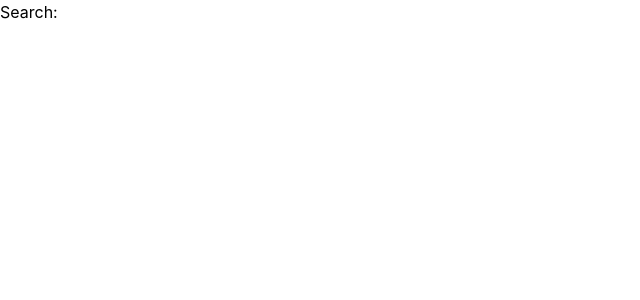
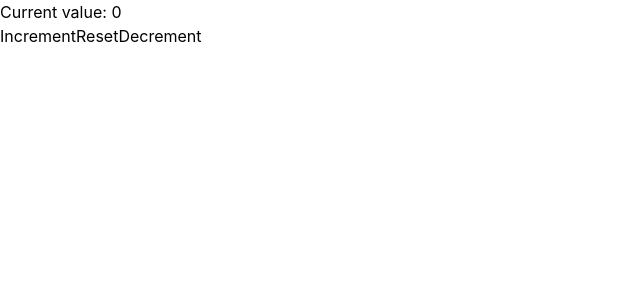
Before and after one commit to ksb1701/Assignments, a React (Vite) app in the folder react-advanced/: page / in a window 1280 px wide. Shown: the top 300 px of the page, without its empty margins (0-640 px from the left). Built offline with nearby package versions, Linux system fonts and the light colour scheme; the HTML template or start-up script is replaced by a standard one.

Commit message:
Session 4 tasks.

```diff
--- a/react-advanced/src/App.tsx
+++ b/react-advanced/src/App.tsx
@@ -1,9 +1,9 @@
-import SearchMovies from "./Session_3/SearchMovies";
+import BasicCounter from "./Session_4/BasicCounter";
 
 export default function App() {
   return (
     <>
-      <SearchMovies />
+      <BasicCounter />
     </>
   );
 }
--- /dev/null
+++ b/react-advanced/src/Session_4/BasicCounter.tsx
@@ -0,0 +1,40 @@
+// import { useState } from "react";
+import { useReducer } from "react";
+
+const initialState = 0;
+
+type ActionType = {
+  type: "INCREMENT" | "RESET" | "DECREMENT";
+};
+
+const reducerFunction = (state: number, action: ActionType) => {
+  switch (action.type) {
+    case "INCREMENT":
+      return state + 1;
+    case "RESET":
+      return 0;
+    case "DECREMENT":
+      return state - 1;
+    default:
+      return state;
+  }
+};
+
+export default function BasicCounter() {
+  // const [counter, setCounter] = useState(0);
+  const [state, dispatch] = useReducer(reducerFunction, initialState);
+
+  return (
+    <div>
+      {/* <p>Current value: {counter}</p>
+      <button onClick={() => setCounter(p => p + 1)}>Increment</button>
+      <button onClick={() => setCounter(0)}>Reset</button>
+      <button onClick={() => setCounter(p => p - 1)}>Decrement</button> */}
+
+      <p>Current value: {state}</p>
+      <button onClick={() => dispatch({ type: "INCREMENT" })}>Increment</button>
+      <button onClick={() => dispatch({ type: "RESET" })}>Reset</button>
+      <button onClick={() => dispatch({ type: "DECREMENT" })}>Decrement</button>
+    </div>
+  );
+}
--- /dev/null
+++ b/react-advanced/src/Session_4/CartItem.tsx
@@ -0,0 +1,33 @@
+import { useReducer } from "react";
+
+const initialState = 0;
+
+type ActionType = {
+  type: "ADD" | "RESET" | "REMOVE";
+};
+
+const reducerFunction = (state: number, action: ActionType) => {
+  switch (action.type) {
+    case "ADD":
+      return state + 1;
+    case "RESET":
+      return 0;
+    case "REMOVE":
+      if (state === 0) return state;
+      return state - 1;
+    default:
+      return state;
+  }
+};
+
+export default function CartItem() {
+  const [state, dispatch] = useReducer(reducerFunction, initialState);
+  return (
+    <div>
+      <p>Items in Cart: {state}</p>
+      <button onClick={() => dispatch({ type: "ADD" })}>Add item</button>
+      <button onClick={() => dispatch({ type: "RESET" })}>Reset</button>
+      <button onClick={() => dispatch({ type: "REMOVE" })}>Remove item</button>
+    </div>
+  );
+}
--- /dev/null
+++ b/react-advanced/src/Session_4/PlaylistCounter.tsx
@@ -0,0 +1,36 @@
+import { useReducer } from "react";
+
+const initialState = 0;
+
+type ActionType = {
+  type: "ADD" | "RESET" | "REMOVE";
+};
+
+const reducerFunction = (state: number, action: ActionType) => {
+  switch (action.type) {
+    case "ADD":
+      return state + 1;
+    case "RESET":
+      return 0;
+    case "REMOVE":
+      if (state === 0) return state;
+      return state - 1;
+    default:
+      return state;
+  }
+};
+
+export default function PlaylistCounter() {
+  const [state, dispatch] = useReducer(reducerFunction, initialState);
+  return (
+    <div>
+      <p>Songs in Playlist: {state}</p>
+      <button onClick={() => dispatch({ type: "ADD" })}>Add song</button>
+      <button onClick={() => dispatch({ type: "RESET" })}>Reset</button>
+      <button
+        disabled={state === 0}
+        onClick={() => dispatch({ type: "REMOVE" })}
+      >Remove song</button>
+    </div>
+  );
+}
```
Also changed, not shown: react-advanced/src/Session_4/README.md (added).
